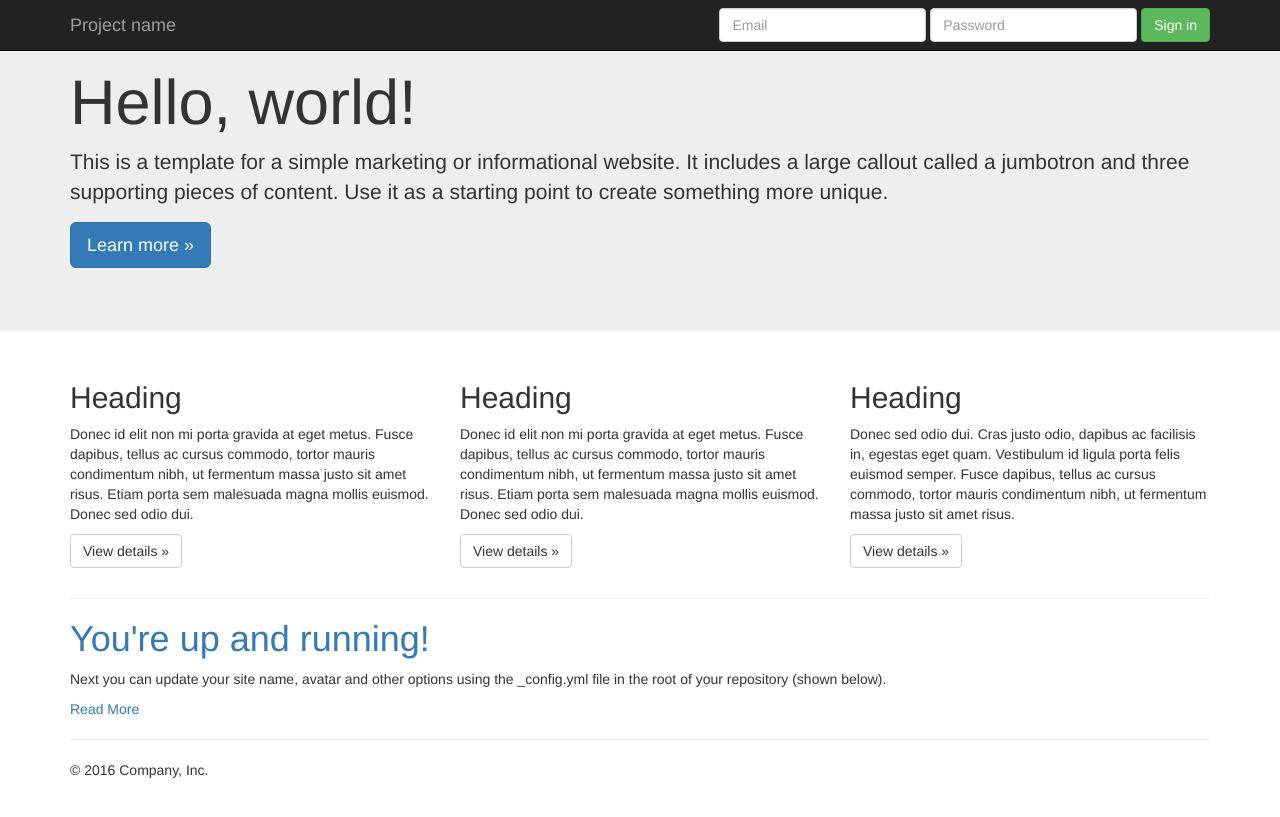
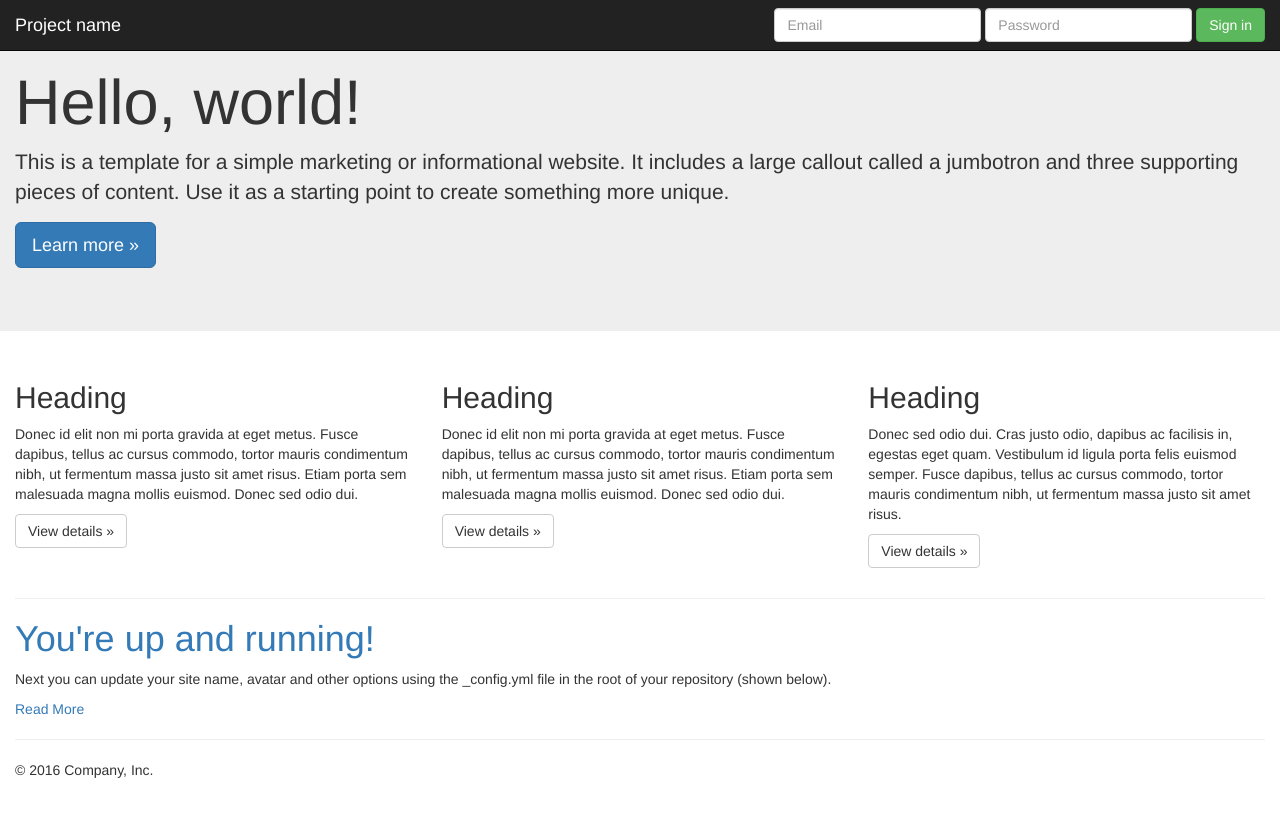
Before and after one commit to kemtol/Bina-Artha, a Jekyll site: the page built from index.html, in a window 1280 px wide. Shown: the top 817 px of the page. Built offline with Jekyll 4.4.1, drawn with Linux system fonts in a browser that asks for light colours.

Commit message:
Update default.html

```diff
--- a/_layouts/default.html
+++ b/_layouts/default.html
@@ -23,7 +23,7 @@
 
   <body>
     <nav class="navbar navbar-inverse navbar-fixed-top">
-      <div class="container">
+      <div class="container-fluid">
         <div class="navbar-header">
           <button type="button" class="navbar-toggle collapsed" data-toggle="collapse" data-target="#navbar" aria-expanded="false" aria-controls="navbar">
             <span class="sr-only">Toggle navigation</span>
@@ -49,14 +49,14 @@
 
     <!-- Main jumbotron for a primary marketing message or call to action -->
     <div class="jumbotron">
-      <div class="container">
+      <div class="container-fluid">
         <h1>Hello, world!</h1>
         <p>This is a template for a simple marketing or informational website. It includes a large callout called a jumbotron and three supporting pieces of content. Use it as a starting point to create something more unique.</p>
         <p><a class="btn btn-primary btn-lg" href="#" role="button">Learn more &raquo;</a></p>
       </div>
     </div>
 
-    <div class="container">
+    <div class="container-fluid">
       <!-- Example row of columns -->
       <div class="row">
         <div class="col-md-4">
```
